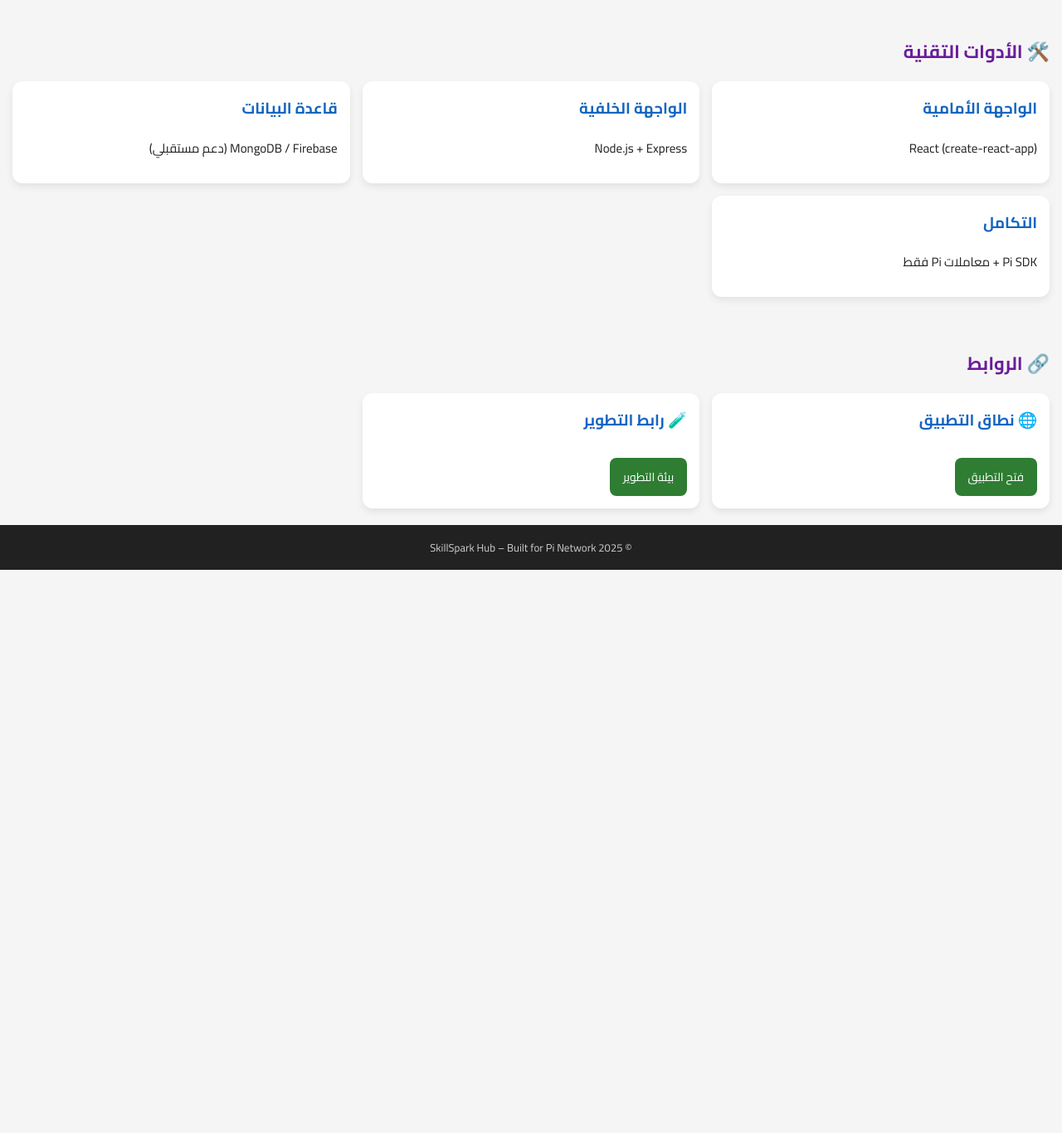
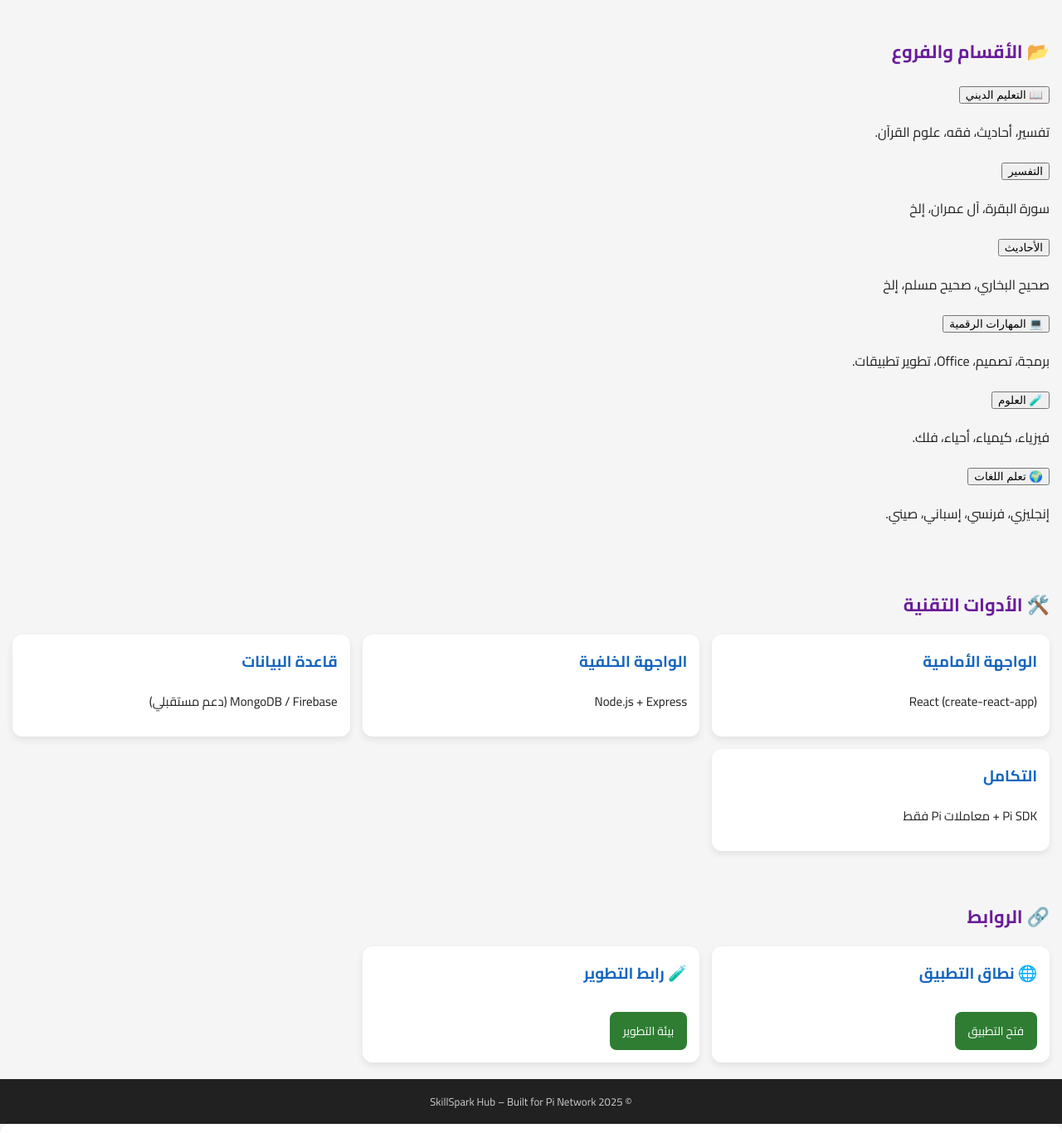
Before and after one commit to mobarakashry-cloud/SkillSpark-Hub-, a plain HTML site: page index.html in a window 1280 px wide. Shown: the part 574-1940 px from the top of the page at 83% size. Before the commit the page ends 1261 px from the top, so only its background shows below. Drawn offline with Linux system fonts and the light colour scheme.

Commit message:
Add full index.html and defaults.css with accordion sections for departments and AI features
- Updated index.html with structured sections and interactive accordion for departments and sub-departments.
- Integrated AI-related features descriptions in the content.
- Updated defaults.css for accordion styling, responsive cards, and overall visual enhancements.
- Ready for mobile and desktop viewing, fully RTL compatible.

```diff
--- a/index.html
+++ b/index.html
@@ -4,8 +4,6 @@
   <meta charset="UTF-8">
   <meta name="viewport" content="width=device-width, initial-scale=1.0">
   <title>SkillSpark Hub</title>
-
-  <!-- ملف التنسيق -->
   <link rel="stylesheet" href="defaults.css">
 </head>
 <body>
@@ -19,23 +17,113 @@
   <!-- قسم المميزات -->
   <section class="section">
     <h2>🚀 المميزات</h2>
-
     <div class="cards">
       <div class="card">
         <h3>📖 التعليم الإسلامي</h3>
-        <p>
-          تعليم قائم على القرآن الكريم والسنة النبوية فقط،
-          بدون أي محتوى مخالف.
-        </p>
+        <p>تعليم قائم على القرآن الكريم والسنة النبوية فقط، بدون أي محتوى مخالف.</p>
       </div>
-
       <div class="card">
         <h3>💻 المهارات الرقمية</h3>
-        <p>
-          برمجة، تصميم، أوفيس، مهارات تقنية حديثة
-          تناسب سوق العمل.
-        </p>
+        <p>برمجة، تصميم، أوفيس، مهارات تقنية حديثة تناسب سوق العمل.</p>
       </div>
+      <div class="card">
+        <h3>🧪 العلوم</h3>
+        <p>الفيزياء، الكيمياء، الأحياء، علم الفلك بطريقة مبسطة وسهلة.</p>
+      </div>
+      <div class="card">
+        <h3>🛠️ الحرف والمهن</h3>
+        <p>مهارات عملية ومهنية تساعد على التعلم والدخول لسوق العمل.</p>
+      </div>
+      <div class="card">
+        <h3>🤖 الذكاء الاصطناعي</h3>
+        <p>تحسين المحتوى التعليمي واقتراح مسارات تعلم ذكية لكل مستخدم.</p>
+      </div>
+      <div class="card">
+        <h3>💰 تحقيق الدخل</h3>
+        <p>إنشاء محتوى مدفوع وإعلانات داخل التطبيق بما يتوافق مع الشريعة الإسلامية.</p>
+      </div>
+    </div>
+  </section>
+
+  <!-- الأقسام مع الفروع (Accordion) -->
+  <section class="section">
+    <h2>📂 الأقسام والفروع</h2>
+
+    <button class="accordion-btn">📖 التعليم الديني</button>
+    <div class="accordion-content">
+      <p>تفسير، أحاديث، فقه، علوم القرآن.</p>
+      <button class="accordion-btn">التفسير</button>
+      <div class="accordion-content"><p>سورة البقرة، آل عمران، إلخ</p></div>
+
+      <button class="accordion-btn">الأحاديث</button>
+      <div class="accordion-content"><p>صحيح البخاري، صحيح مسلم، إلخ</p></div>
+    </div>
+
+    <button class="accordion-btn">💻 المهارات الرقمية</button>
+    <div class="accordion-content">
+      <p>برمجة، تصميم، Office، تطوير تطبيقات.</p>
+    </div>
+
+    <button class="accordion-btn">🧪 العلوم</button>
+    <div class="accordion-content">
+      <p>فيزياء، كيمياء، أحياء، فلك.</p>
+    </div>
+
+    <button class="accordion-btn">🌍 تعلم اللغات</button>
+    <div class="accordion-content">
+      <p>إنجليزي، فرنسي، إسباني، صيني.</p>
+    </div>
+  </section>
+
+  <!-- القسم التقني -->
+  <section class="section">
+    <h2>🛠️ الأدوات التقنية</h2>
+    <div class="cards">
+      <div class="card"><h3>الواجهة الأمامية</h3><p>React (create-react-app)</p></div>
+      <div class="card"><h3>الواجهة الخلفية</h3><p>Node.js + Express</p></div>
+      <div class="card"><h3>قاعدة البيانات</h3><p>MongoDB / Firebase (دعم مستقبلي)</p></div>
+      <div class="card"><h3>التكامل</h3><p>Pi SDK + معاملات Pi فقط</p></div>
+    </div>
+  </section>
+
+  <!-- الروابط -->
+  <section class="section">
+    <h2>🔗 الروابط</h2>
+    <div class="cards">
+      <div class="card">
+        <h3>🌐 نطاق التطبيق</h3>
+        <a class="btn" href="https://skillsparkhub.pi" target="_blank">فتح التطبيق</a>
+      </div>
+      <div class="card">
+        <h3>🧪 رابط التطوير</h3>
+        <a class="btn" href="https://skillsparkhub.dev" target="_blank">بيئة التطوير</a>
+      </div>
+    </div>
+  </section>
+
+  <!-- الفوتر -->
+  <footer>
+    © 2025 SkillSpark Hub – Built for Pi Network
+  </footer>
+
+  <!-- JS للأكوردين -->
+  <script>
+    const accBtns = document.querySelectorAll('.accordion-btn');
+    accBtns.forEach(btn => {
+      btn.addEventListener('click', () => {
+        btn.classList.toggle('active');
+        const content = btn.nextElementSibling;
+        if (content.style.display === "block") {
+          content.style.display = "none";
+        } else {
+          content.style.display = "block";
+        }
+      });
+    });
+  </script>
+
+</body>
+</html>      </div>
 
       <div class="card">
         <h3>🧪 العلوم</h3>
```
